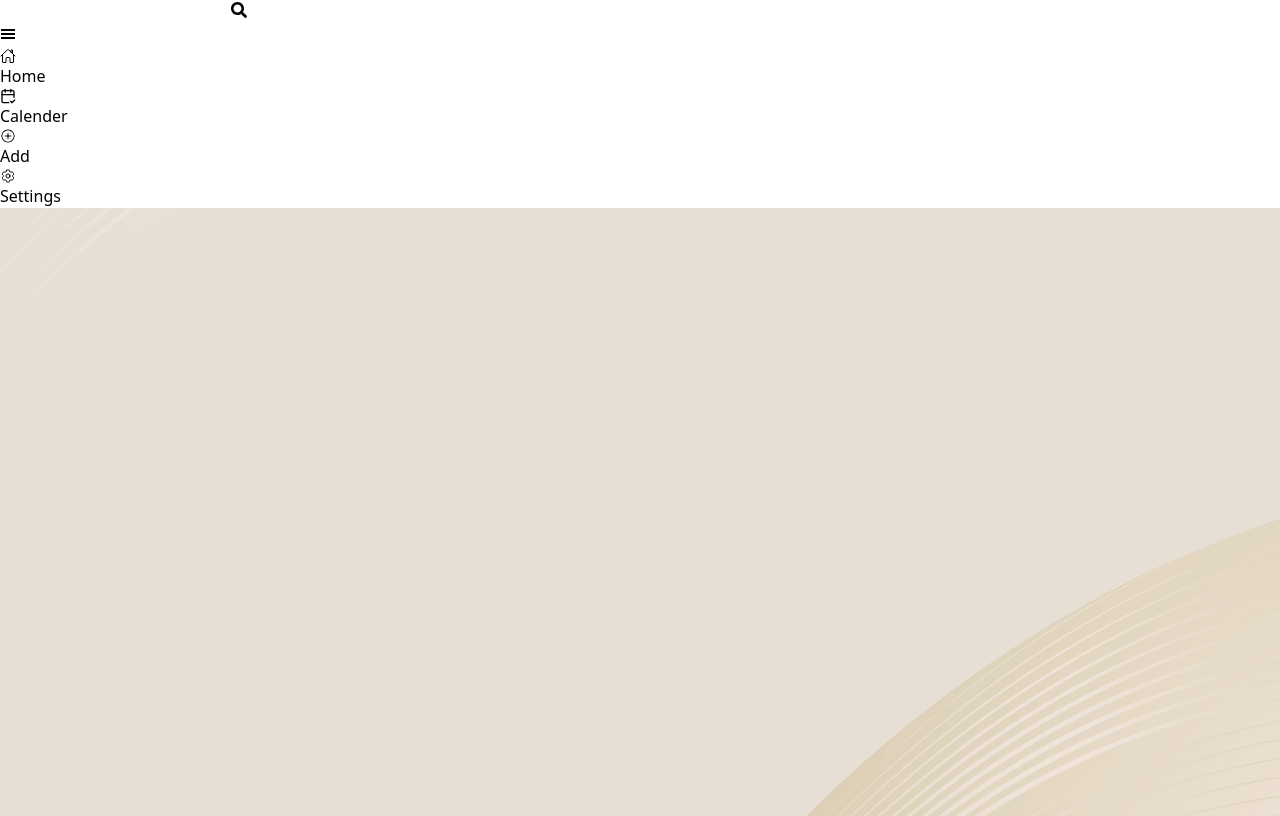
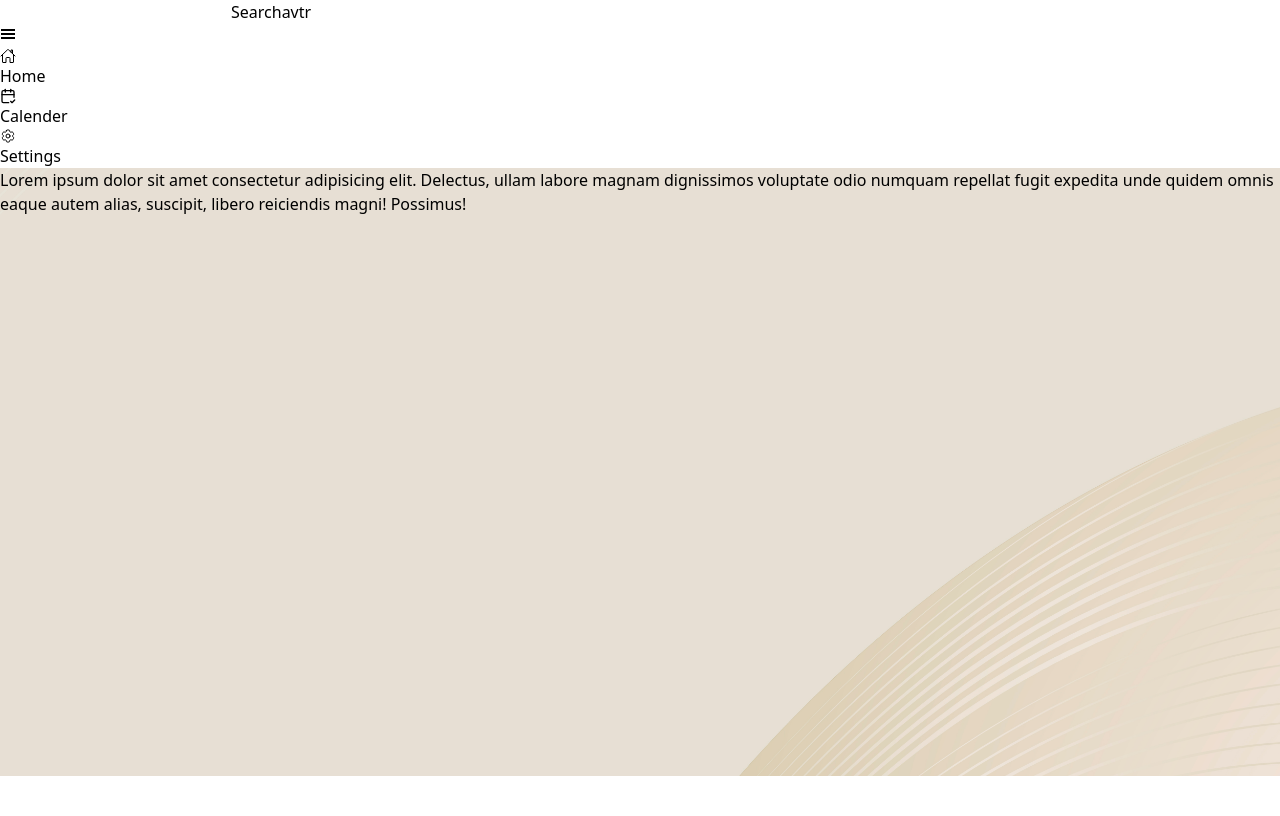
Before and after one commit to ShellRazade/messaging-app, a React (Vite) app: page /dashboard in a window 1280 px wide. Built offline with nearby package versions, Linux system fonts and the light colour scheme.

Commit message:
working on hard coded forum groups

```diff
--- a/src/components/Navbar.jsx
+++ b/src/components/Navbar.jsx
@@ -1,5 +1,4 @@
 
-import { FaSearch } from "react-icons/fa";
 const Navbar = () => {
   return (
     <div> {/* Navbar */}
@@ -8,8 +7,10 @@ const Navbar = () => {
           <div className='flex bg-slate-50 fixed top-0 right-0 left-0 gap-40 justify-around border shadow-md'>
 
             <div className="flex">
-              <input type="text" className="p-3 my-2 w-96 rounded-xl shadow-md"/>
-              <button><FaSearch className="text-3xl m-2"/></button>
+              <input type="text" className="p-2 my-2 w-96 rounded-xl shadow-md"/>
+              <button className="text-xl m-2 border shadow p-2 rounded-md">Search </button>
+
+              <span className="rounded-full w-12 h-12 bg-blue-100 p-2 ">avtr</span>
             </div>
           </div>
 
--- a/src/components/Sidebar.jsx
+++ b/src/components/Sidebar.jsx
@@ -20,13 +20,13 @@ const Sidebar = () => {
     <div> {/* Sidebar */}
 
       <div
-        className={`fixed flex flex-col h-screen ${isCollapsed ? 'w-16' : 'w-1/4'
+        className={`fixed flex flex-col h-screen ${isCollapsed ? 'w-16' : 'w-1/5'
           } bg-slate-50 border transition-all duration-300`}
       >
         {/* Toggle Button */}
         <div className="flex gap-3 py-5 ">
           <button onClick={toggleSidebar}>
-            <GiHamburgerMenu className="text-3xl" />
+            <GiHamburgerMenu className="text-3xl ml-2" />
           </button>
 
         </div>
@@ -39,14 +39,16 @@ const Sidebar = () => {
             <span>Username</span>
             </div> */}
 
-            <span className="flex text-xl gap-3"><IoHomeOutline className="text-2xl"/> Home</span>
-            <span className="flex text-xl gap-3"><LuCalendarCheck2 /> Calender</span>
-            <span className="flex text-xl gap-3"><IoIosAddCircleOutline /> Add</span>
+            <span className="flex text-xl gap-3"><IoHomeOutline className="text-2xl" /> Home</span>
+            <span className="flex text-xl gap-3"><LuCalendarCheck2 className="text-2xl" /> Calender</span>
+            {/* <span className="flex text-xl gap-3"><IoIosAddCircleOutline className="text-2xl"/> Add</span> */}
+            <span className="flex text-xl gap-3 mt-96 "><HiOutlineCog6Tooth className="text-2xl" />Settings</span>
 
-            <span><HiOutlineCog6Tooth />Settings</span>
 
           </div>
         )}
+
+
       </div>
 
     </div>
--- a/src/layouts/UserDashboardLayout.jsx
+++ b/src/layouts/UserDashboardLayout.jsx
@@ -9,11 +9,9 @@ const UserDashboardLayout = () => {
     <div>
       {/* UserDashboardLayout */}
 
-        <div>
+
         <Navbar/>
         <Sidebar/>
-        </div>
-
 
         <Outlet/>
 
--- a/src/pages/dashboard/Chats.jsx
+++ b/src/pages/dashboard/Chats.jsx
@@ -2,7 +2,7 @@
 
 const Chats = () => {
   return (
-    <div className='img'>
+    <div className='img '>
       {/* Chats */}
 
       {/* <div className='justify-self-center pt-[40%]'>
@@ -11,7 +11,16 @@ const Chats = () => {
          <button className="text-4xl"> <GrSend /></button>
         </div>
       </div> */}
+      <div className="pl-72 pt-20">
+        <div className="border shadow-sm rounded-lg bg-white h-40 w-8/12 mb-3 p-3">
+          <p className="text-center pt-2">Lorem ipsum dolor sit amet consectetur adipisicing elit. Delectus, ullam labore magnam dignissimos voluptate odio numquam repellat fugit expedita unde quidem omnis eaque autem alias, suscipit, libero reiciendis magni! Possimus!</p>
+        </div>
 
+        <div className="border shadow rounded-lg h-80 w-3/12 bg-white">
+
+        </div>
+
+      </div>
     </div>
   )
 }
```
